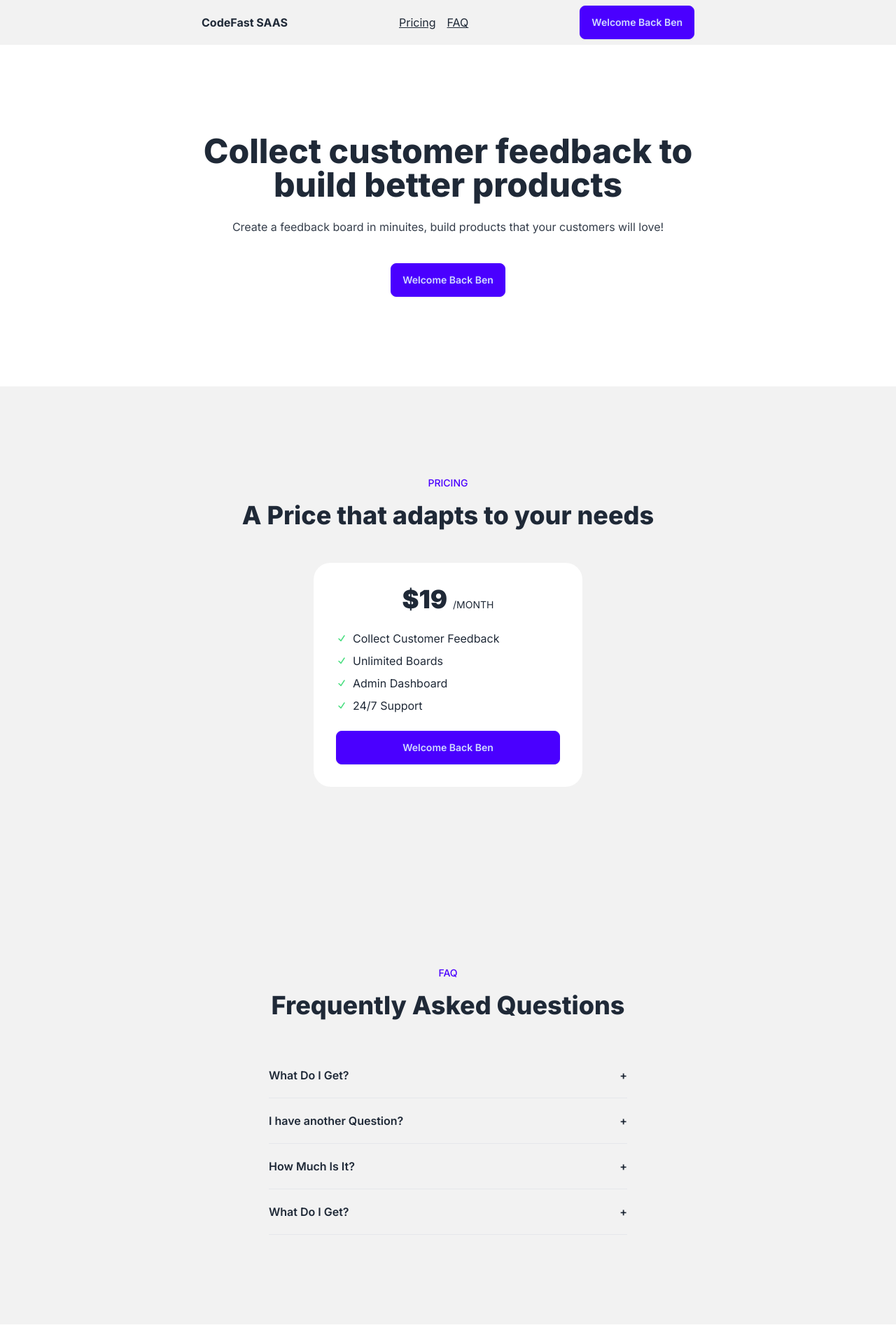
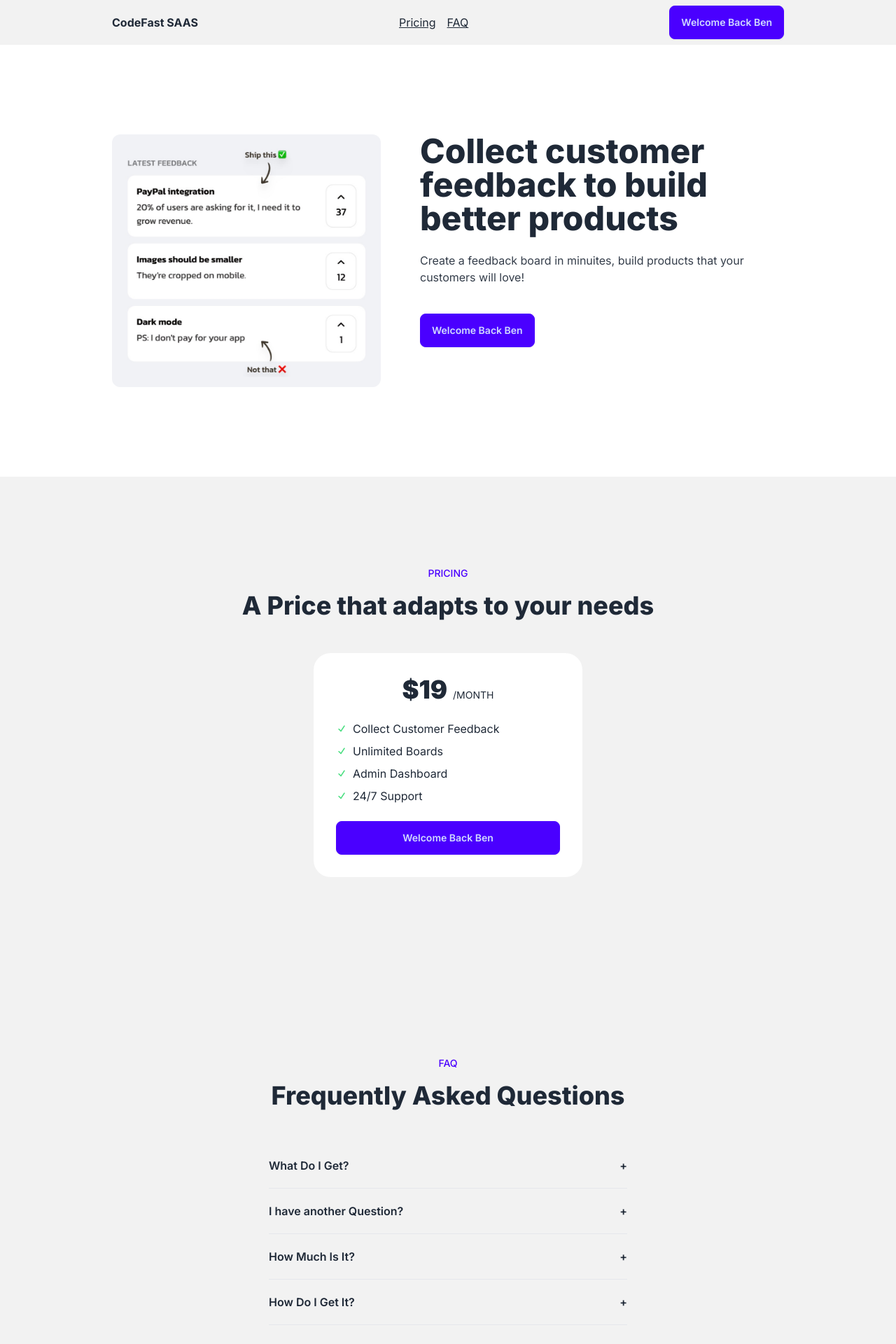
Before and after one commit to bcsurf2822/sass, a Next.js app: page / in a window 1280 px wide. Shown: the top 1920 px of the page at 70% size. Before the commit the page ends 1892 px from the top, so only its background shows below. Built offline with nearby package versions, Linux system fonts and the light colour scheme.

Commit message:
to vercel

```diff
--- a/app/layout.js
+++ b/app/layout.js
@@ -10,7 +10,7 @@ export const metadata = {
 
 export default function RootLayout({ children }) {
   return (
-    <html lang="en" data-theme="light">
+    <html lang="en" data-theme="light" className="scroll-smooth">
       {/* children = page.js */}
       <body className={inter.className}>{children}</body>
     </html>
--- a/app/page.js
+++ b/app/page.js
@@ -1,5 +1,7 @@
 import ButtonLogin from "@/components/ButtonLogin";
 import FAQListItem from "@/components/FAQListItem";
+import Image from "next/image";
+import productDemo from "@/public/productDemo.jpeg";
 
 export default function Home() {
   const isLoggedIn = true;
@@ -16,11 +18,15 @@ export default function Home() {
     <main>
       {/* HEADER */}
       <section className="bg-base-200">
-        <div className="flex justify-between items-center px-8 py-2 mx-auto max-w-3xl  ">
+        <div className="flex justify-between items-center px-8 py-2 mx-auto max-w-5xl  ">
           <div className="font-bold">CodeFast SAAS</div>
           <div className="space-x-4  max-md:hidden">
-            <a className="link">Pricing</a>
-            <a className="link">FAQ</a>
+            <a className="link" href="#pricing">
+              Pricing
+            </a>
+            <a className="link" href="#faq">
+              FAQ
+            </a>
           </div>
           <div>
             <ButtonLogin isLoggedIn={isLoggedIn} name={name} />
@@ -28,8 +34,11 @@ export default function Home() {
         </div>
       </section>
       {/* HERO */}
-      <section className="text-center py-32 px-8 max-w-3xl mx-auto">
-        <h1 className="text-4xl lg:text-5xl font-extrabold mb-6">
+      <section className="text-center lg:text-left py-32 px-8 max-w-5xl mx-auto flex flex-col items-center  lg:flex-row gap-14 lg:items-start">
+        {/* object- helps with orientation */}
+        <Image className="w-96 rounded-xl " src={productDemo} alt="product demo" />
+        <div>
+          <h1 className="text-4xl lg:text-5xl font-extrabold mb-6 ">
             Collect customer feedback to build better products
           </h1>
           <p className="opacity-90 mb-10">
@@ -40,9 +49,10 @@ export default function Home() {
           {/* everthing in between the opening and closing tags is considered children */}
           {/* <div>This is children</div> */}
           {/* </ButtonLogin> */}
+        </div>
       </section>
       {/*  PRICING*/}
-      <section className="bg-base-200">
+      <section id="pricing" className="bg-base-200">
         <div className="py-32 px-8 max-w-3xl mx-auto">
           <p className="text-sm uppercase font-medium text-center text-primary mb-4">
             pricing
@@ -86,7 +96,7 @@ export default function Home() {
       </section>
 
       {/* FAQ */}
-      <section className="bg-base-200">
+      <section id="faq" className="bg-base-200">
         <div className="py-32 px-8 max-w-3xl mx-auto">
           <p className="text-sm uppercase font-medium text-center text-primary mb-4">
             FAQ
@@ -109,7 +119,7 @@ export default function Home() {
                 answer: "Lorem Epsum e peoiLorem Epsum e peoi",
               },
               {
-                question: "What Do I Get?",
+                question: "How Do I Get It?",
                 answer: "Lorem Epsum e peoiLorem Epsum e peoi",
               },
             ].map((qa) => (
```
Also changed, not shown: public/productDemo.jpeg (added). Lines whose indentation alone changed are shown as unchanged.
